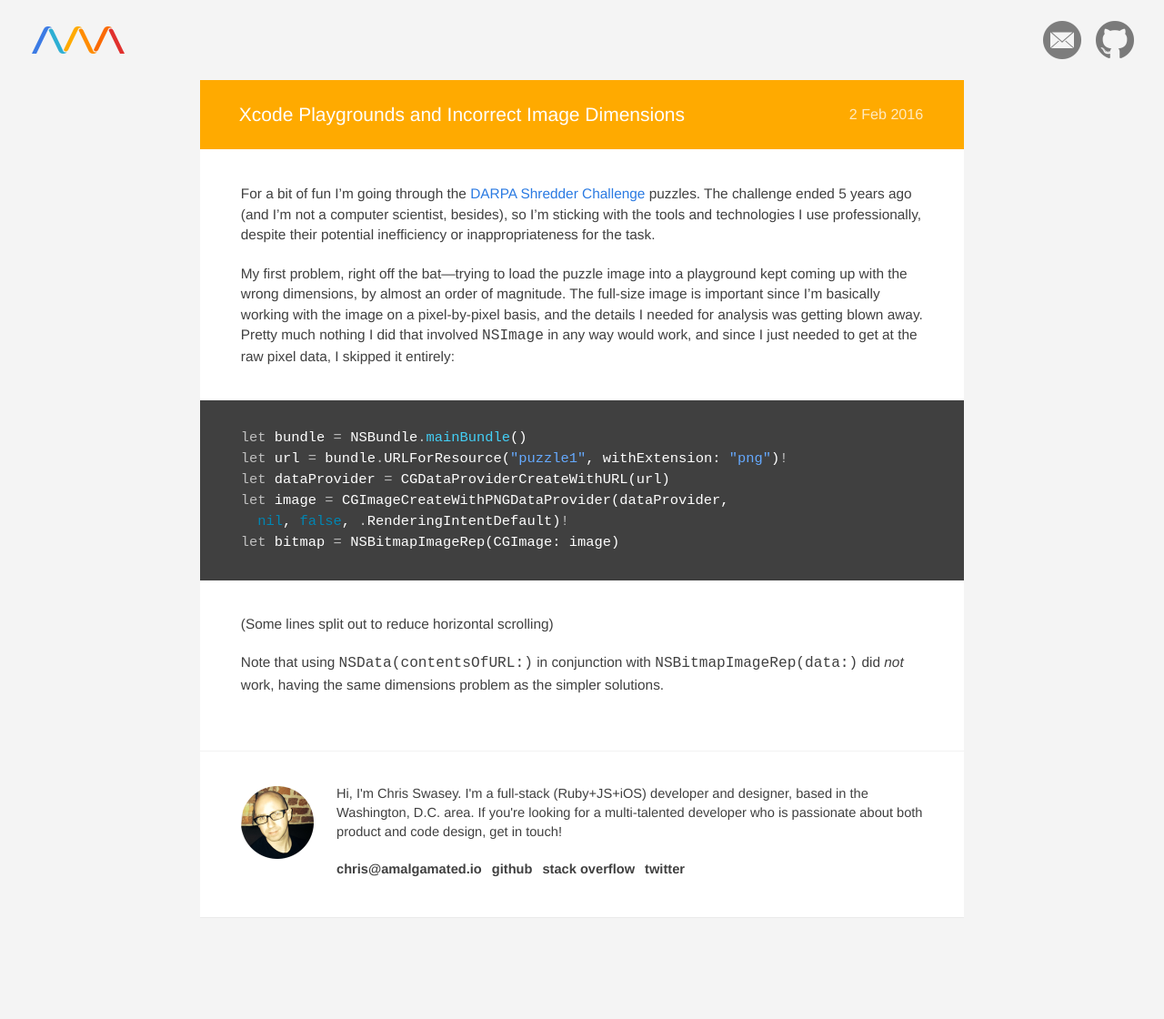
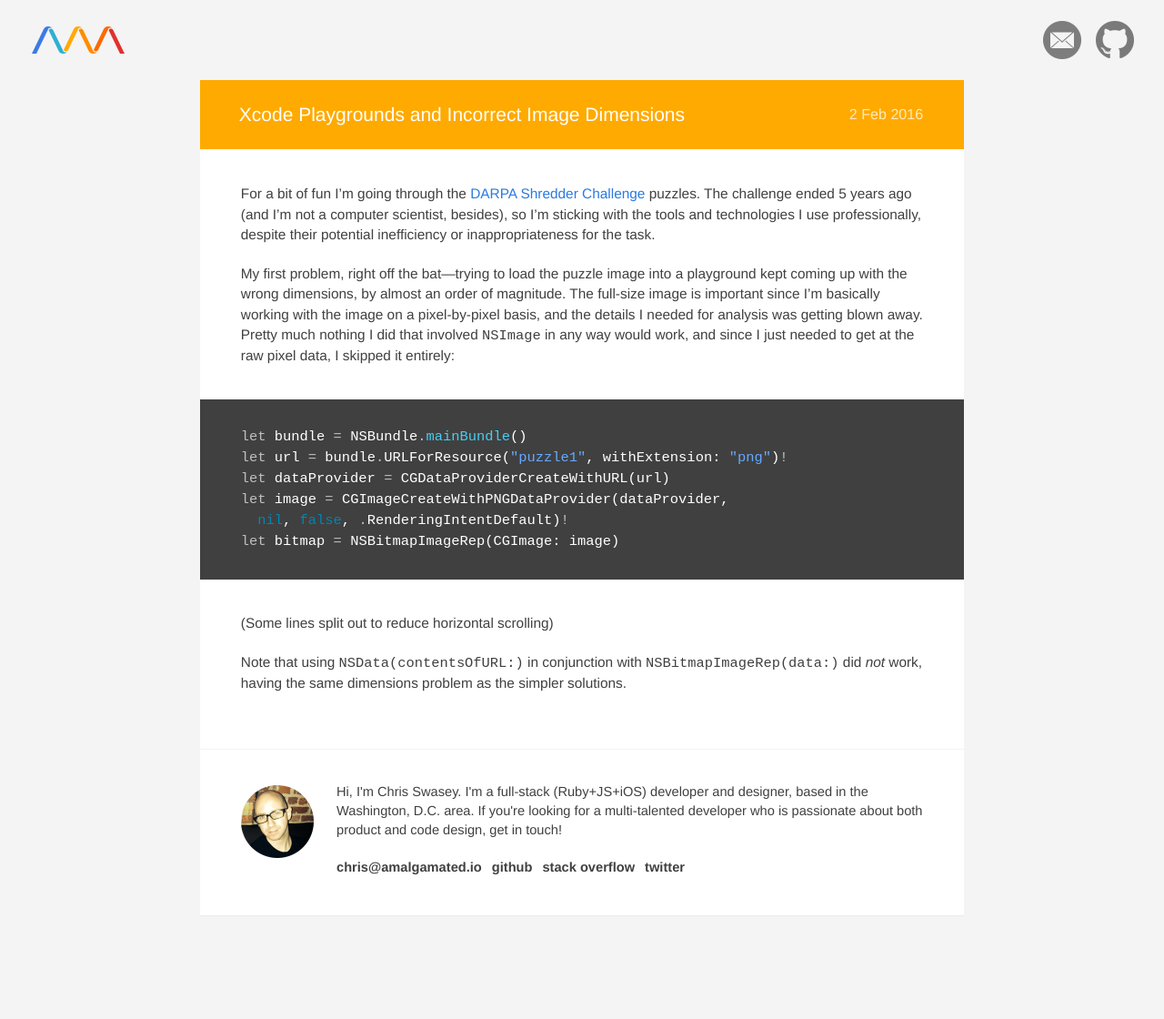
Before and after one commit to endash/endash.github.io, a Jekyll site: the page built from _posts/2016-02-02-xcode-playgrounds-and-incorrect-image-dimensions.markdown, in a window 1280 px wide. Shown: the whole page at 91% size. Built offline with Jekyll 4.4.1, drawn with Linux system fonts in a browser that asks for light colours.

Commit message:
Fix code inline line spacing

```diff
--- a/_sass/_base.scss
+++ b/_sass/_base.scss
@@ -179,8 +179,8 @@ a {
  */
 pre,
 code {
-    font-size: 1.05em;
-    line-height: 1.5em;
+//    font-size: 1.05em;
+//    line-height: 1.5em;
 }
 
 pre {
@@ -190,10 +190,16 @@ pre {
 
     background-color: #404040;
 
+    font-size: 1.05em;
+    line-height: 1.5em;
+
     > code {
         border: 0;
         padding-right: 0;
         padding-left: 0;
+
+        font-size: 1.05em;
+        line-height: 1.5em;
     }
 }
 
```
